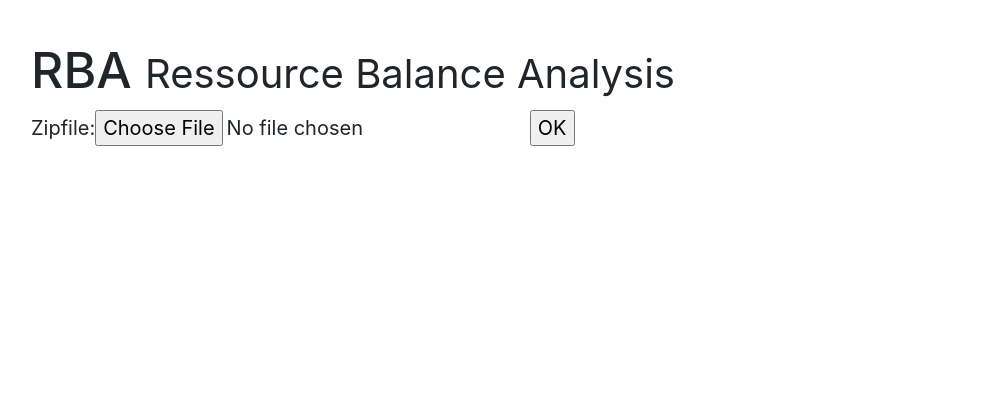
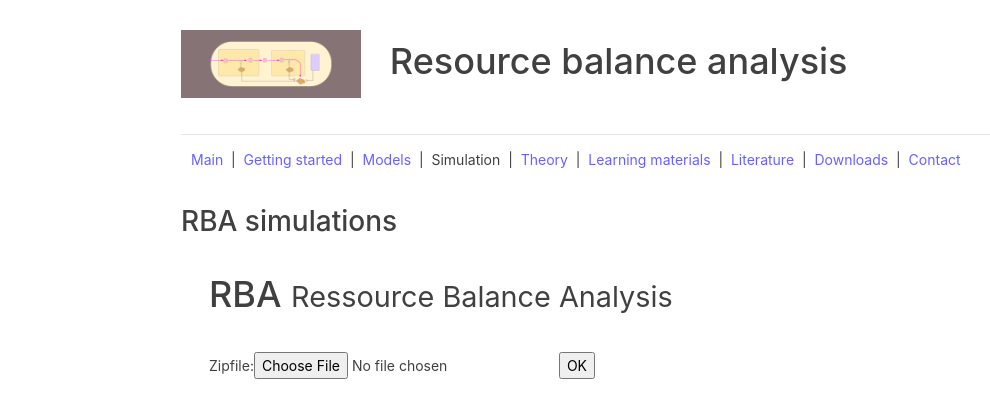
Before and after one commit to tlubitz/rba, a Django app: page /simulator/ in a window 1280 px wide. Shown: the top 418 px of the page, without its empty margins (9-999 px from the left). Run offline with Django 3.2, Linux system fonts and the light colour scheme; some libraries are stand-ins or nearby versions.

Commit message:
Adapting to Wolfs Layout

```diff
--- a/simulator/static/css/styles.css
+++ b/simulator/static/css/styles.css
@@ -1,16 +1,61 @@
 @media only screen and (min-width: 320px) {
     html {
-        font-size: 10px;
+        font-size: 14px;
+        font-family: Arial, sans-serif;
     }
 
     .module {
         padding: 2rem;
     }
+
+    .content {
+        background-color: #ffffff;
+        color: #404040;
+    }
+
+    h1 {
+        width: 100%;
+    }
+
+    a {
+        text-decoration: none;
+        color: #6961fa;
+    }
+
+    p {
+        color: #404040;
+        text-align: justify;
+    }
+
+    .pp {
+
+    }
 }
 
 @media only screen and (min-width: 1200px) {
     html {
-        font-size: 20px;
+        font-size: 14px;
+    }
+
+    .content {
+        margin-top: 30px;
+        margin-left: auto;
+        margin-right: auto;
+        max-width: 900px;
+    }
+
+    h1 {
+        font-size: 36px;
+        margin-bottom: 36px;
+    }
+
+    h1 {
+        width: 900px;
+    }
+
+    .pp {
+        margin-left: 10px;
+        width: 900px;
     }
 
 }
--- a/simulator/templates/base.html
+++ b/simulator/templates/base.html
@@ -5,7 +5,9 @@
   <meta charset="utf-8">
   <meta name="viewport" content="width=device-width, initial-scale=1">
   <link rel="stylesheet" href="https://stackpath.bootstrapcdn.com/bootstrap/4.1.3/css/bootstrap.min.css" integrity="sha384-MCw98/SFnGE8fJT3GXwEOngsV7Zt27NXFoaoApmYm81iuXoPkFOJwJ8ERdknLPMO" crossorigin="anonymous">
-    {% load static %}
+
+  {% load static %}
+  <link rel="icon" type="image/png" href="{% static 'images/rba-favicon.png' %}">
   <link rel="stylesheet" href="{% static 'css/styles.css' %}">
 </head>
 <body>
--- a/simulator/templates/index.html
+++ b/simulator/templates/index.html
@@ -2,6 +2,30 @@
 {% load static %}
 
 {% block content %}
+<div class="content">
+    <h1>
+        <a href="./index.html">
+            <img src="{% static 'images/main.jpg' %}" width="180" class="logoresize"></a>&nbsp;&nbsp;
+            Resource balance analysis
+    </h1>
+
+    <hr align="left">
+
+    <p class="pp">
+        <a href="http://genome.jouy.inra.fr/~wliebermeis/rba-models/index.html">Main</a>  &nbsp;|&nbsp;
+        <a href="http://genome.jouy.inra.fr/~wliebermeis/rba-models/overview.html">Getting started</a>  &nbsp;|&nbsp;
+        <a href="http://genome.jouy.inra.fr/~wliebermeis/rba-models/models.html">Models</a>  &nbsp;|&nbsp;
+        Simulation  &nbsp;|&nbsp;
+        <a href="http://genome.jouy.inra.fr/~wliebermeis/rba-models/theory.html">Theory</a> &nbsp;|&nbsp;
+        <a href="http://genome.jouy.inra.fr/~wliebermeis/rba-models/learning.html">Learning materials</a>  &nbsp;|&nbsp;
+        <a href="http://genome.jouy.inra.fr/~wliebermeis/rba-models/literature.html">Literature</a> &nbsp;|&nbsp;
+        <a href="http://genome.jouy.inra.fr/~wliebermeis/rba-models/downloads.html">Downloads</a> &nbsp;|&nbsp;
+        <a href="http://genome.jouy.inra.fr/~wliebermeis/rba-models/contact.html">Contact</a>
+    </p>
+    <br>
+
+    <h2>RBA simulations</h2>
+
     <article class="module">
         <header>
             <h1>RBA <small>Ressource Balance Analysis</small></h1>
@@ -30,6 +54,7 @@
             {{ error_code }}
         {% endif %}
     </article>
+</div>
 {% endblock %}
 
 {% block js%}
```
Also changed, not shown: simulator/static/images/main.jpg (added), simulator/static/images/rba-favicon.png (added). Lines whose indentation alone changed are shown as unchanged.
